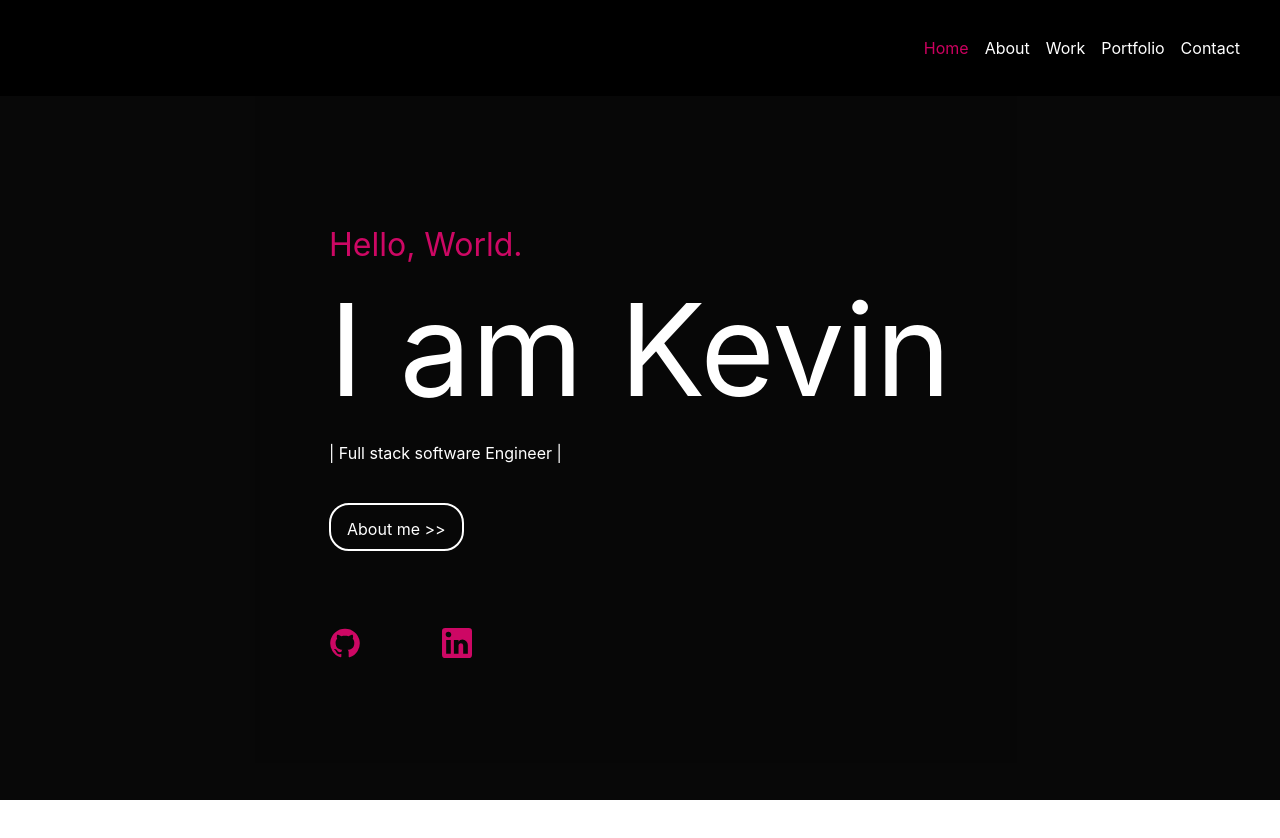
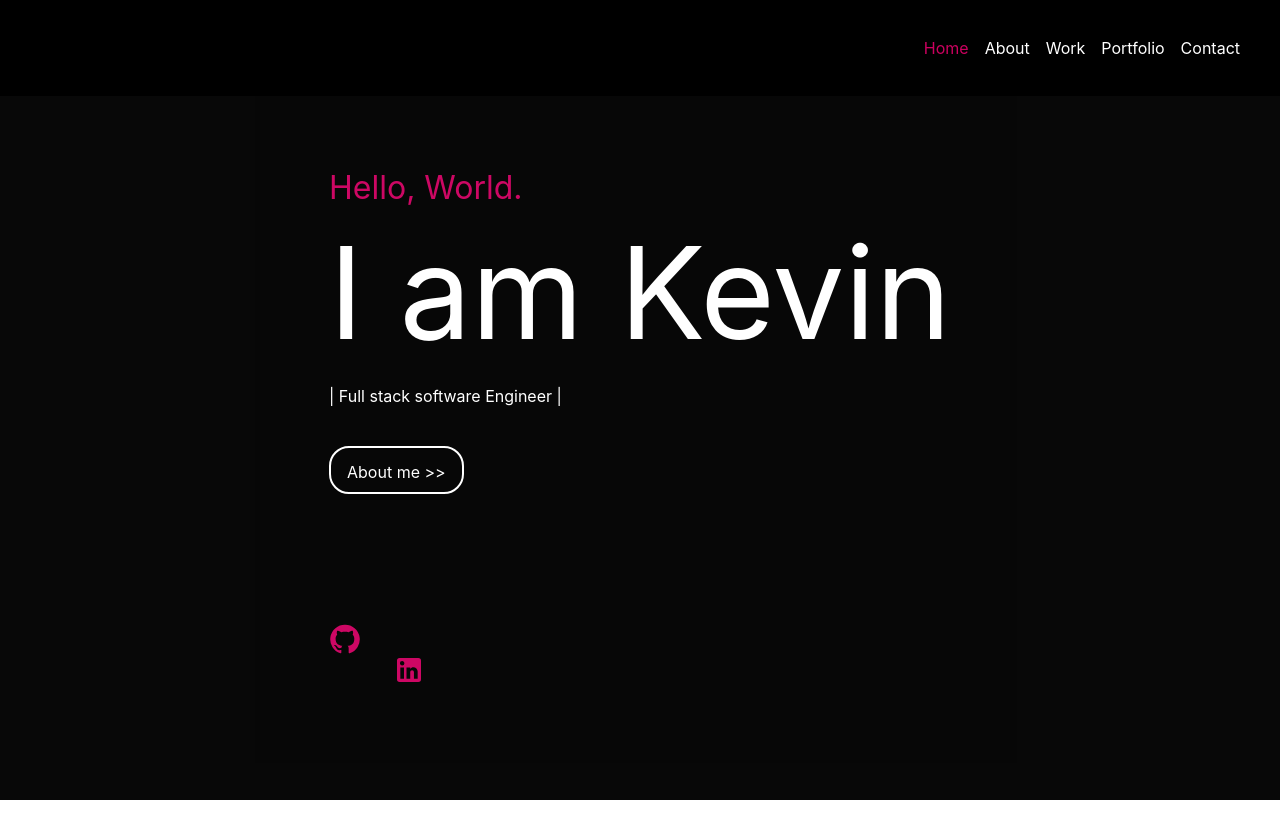
Before and after one commit to Kangonga/portfolioV2, a React (Create React App) app: page / in a window 1280 px wide. Shown: the top 838 px of the page. Built offline with nearby package versions, Linux system fonts and the light colour scheme.

Commit message:
feat: Add links and nest social media icons within

```diff
--- a/src/components/Home/Home.jsx
+++ b/src/components/Home/Home.jsx
@@ -1,18 +1,24 @@
 import { useContext, useState } from "react"
+
+import GitHubIcon from '@mui/icons-material/GitHub';
+import LinkedInIcon from '@mui/icons-material/LinkedIn';
+import { Navigate, useNavigate } from "react-router-dom";
+
 import "./Home.scss"
 import { AppContext } from "../../App"
-import GitHubIcon from '@mui/icons-material/GitHub';
-import LinkedInIcon from '@mui/icons-material/LinkedIn';
 
 export default function Home(){
     const {appContext,setAppContext} = useContext(AppContext)
-    const [slideUp, setSlideUp] = useState(false)
-    const handleClick = ()=>{
-
+    const navigate = useNavigate()
+    const handleClick = (e)=>{
+        // if(e.target.id=="gitIcon"){
+        //     navigate("https://github.com/Kangonga")
+        // }
+        console.log(e?.target.id)
     }
     return(
         <>
-            <main id="Hero" className={slideUp?"slideUp":""}>
+            <main id="Hero" >
                 <section id="Hero__Text-Container">
                     <p className="Hero__Text-intro">Hello, World.</p>
 
@@ -27,8 +33,12 @@ export default function Home(){
                     About me &gt;&gt;
                 </a>
                 <section className="Hero-icons">
-                <GitHubIcon />
-                <LinkedInIcon />
+                <a href="https://github.com/Kangonga">
+                <GitHubIcon id="gitIcon"/>
+                </a>
+                <a href="www.linkedin.com/in/kevin-guchu">
+                <LinkedInIcon id="linkedInIcon"/>
+                </a>
                 </section>
 
                 </section>
```
